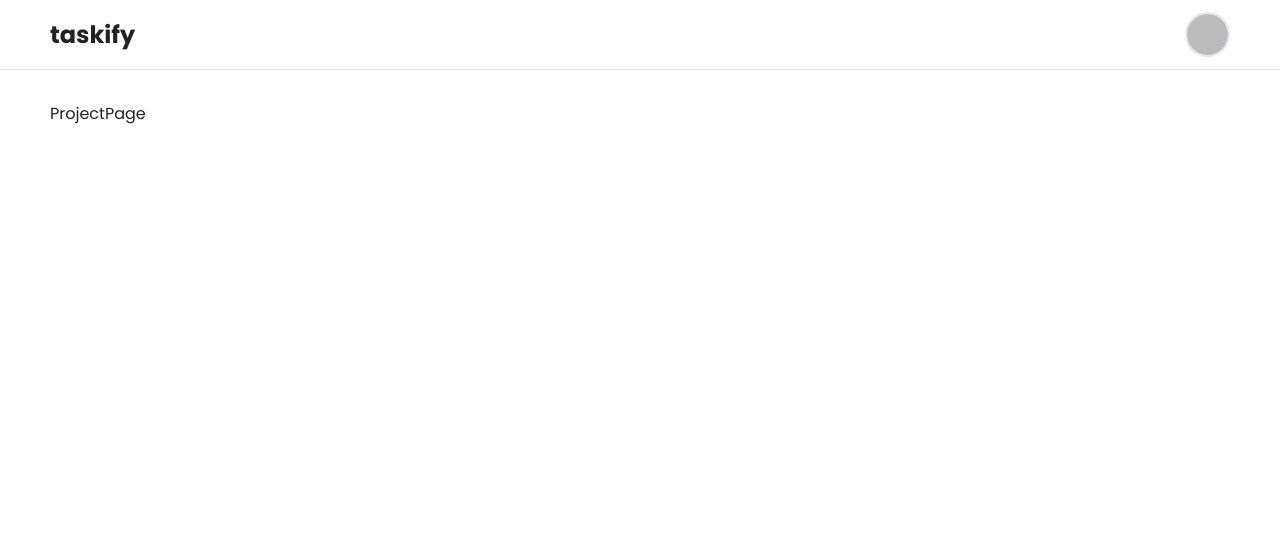
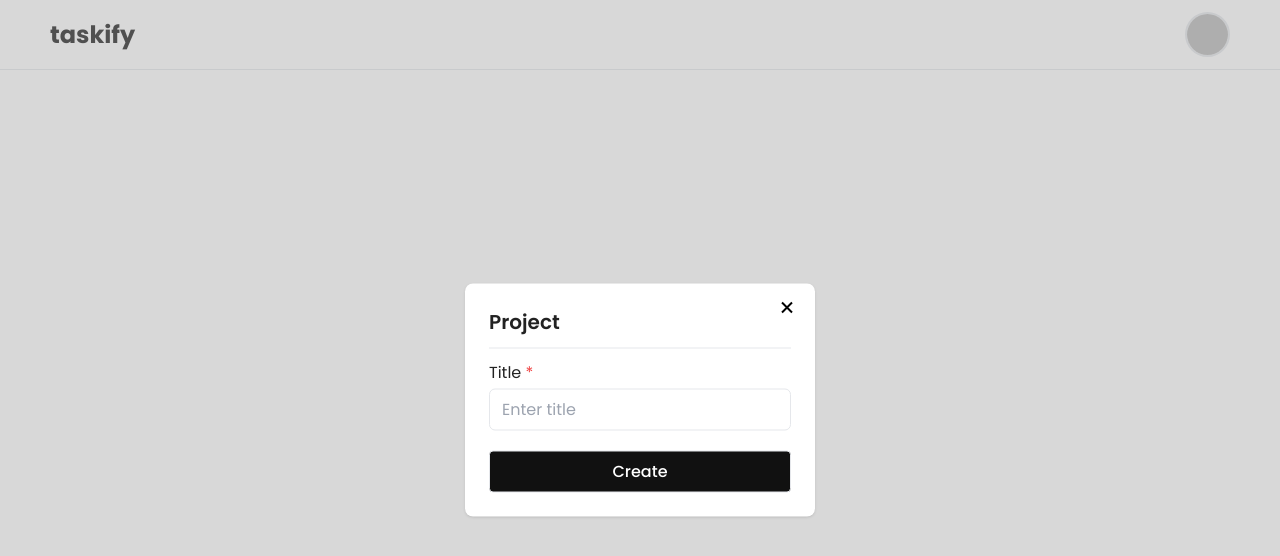
Before and after one commit to Md-Zainulabdin/Taskify, a Next.js app: page /projects/1 in a window 1280 px wide. Shown: the top 556 px of the page. Built offline with nearby package versions, Linux system fonts and the light colour scheme; no server answers; the database is empty; sample sign-in values are in the browser's storage.

Commit message:
make board form

```diff
--- a/src/app/(private_route)/projects/[slug]/page.jsx
+++ b/src/app/(private_route)/projects/[slug]/page.jsx
@@ -1,9 +1,16 @@
 "use client";
+import AddBoardForm from "@/app/components/AddBoardForm/page";
+import Modal from "@/app/components/Modal/page";
 import axios from "axios";
 import React, { useEffect, useState } from "react";
 
 const ProjectPage = ({ params }) => {
   const [project, setProject] = useState(null);
+  const [isVisible, setIsVisible] = useState(true);
+
+  const toggleForm = () => {
+    setIsVisible(false)
+  }
 
   useEffect(() => {
     const fetchProject = async () => {
@@ -14,9 +21,14 @@ const ProjectPage = ({ params }) => {
     fetchProject();
   }, [params.slug]);
 
-  console.log("projects", project);
+  // console.log("projects", project);
 
-  return <div>ProjectPage</div>;
+  return (
+    <div>
+      <Modal isVisible={isVisible} />
+      <AddBoardForm isVisible={isVisible} toggleForm={toggleForm} />
+    </div>
+  );
 };
 
 export default ProjectPage;
--- /dev/null
+++ b/src/app/api/project-board/route.js
@@ -0,0 +1,39 @@
+import prisma from "@/utils/prisma";
+import { NextResponse } from "next/server";
+
+export const POST = async (req, res) => {
+    const { status, projectId, slug } = await req.json();
+
+    if (!status || !projectId || !slug) {
+        return new NextResponse("All feilds are required!", { status: 400 })
+    }
+
+    try {
+        const maxOrderResult = await prisma.projectBoard.aggregate({
+            _max: {
+                order: true
+            },
+            where: {
+                projectId,
+            }
+        });
+
+        const nextOrder = maxOrderResult._max?.order ? maxOrderResult._max.order + 1 : 1;
+        const createdProjectBoard = await prisma.projectBoard.create({
+            data: {
+                slug,
+                status,
+                project: {
+                    connect: {
+                        id: projectId
+                    }
+                },
+                order: nextOrder,
+            }
+        });
+
+        return NextResponse.json(createdProjectBoard, {status: 201, statusText: "Project board created"})
+    } catch (error) {
+        return new NextResponse('Cannot create board', { status: 500 })
+    }
+}
--- /dev/null
+++ b/src/app/components/AddBoardForm/page.jsx
@@ -0,0 +1,70 @@
+"use client";
+import React, { useState } from "react";
+import { GrFormClose } from "react-icons/gr";
+
+const AddBoardForm = ({ isVisible, toggleForm }) => {
+  const [title, setTitle] = useState("");
+  const [isCreated, setIsCreated] = useState(false);
+
+  const handleBoardSubmit = () => {};
+
+  return (
+    <div
+      className={`absolute w-[350px] z-[55] bg-white shadow rounded-lg ${
+        isVisible
+          ? "left-1/2 top-1/2 -translate-x-1/2 -translate-y-1/2 transition-transform duration-500"
+          : "-translate-y-[600%] left-1/2 -translate-x-1/2"
+      }`}
+    >
+      <button
+        type="button"
+        className="absolute top-3 right-4"
+        onClick={() => toggleForm()}
+      >
+        <GrFormClose className="text-2xl" />
+      </button>
+
+      <div className="px-6 py-6 w-full flex flex-col gap-3">
+        <div className="title">
+          <h1 className="text-xl font-semibold">
+            Project
+          </h1>
+        </div>
+
+        <div className="border-t"></div>
+
+        <div className="w-full">
+          <form
+            className="w-full flex flex-col gap-3"
+            onSubmit={handleBoardSubmit}
+          >
+            <div className="flex flex-col gap-1">
+              <label htmlFor="title">
+                Title <span className="text-red-500">*</span>
+              </label>
+              <input
+                type="text"
+                name="title"
+                placeholder="Enter title"
+                required
+                value={title}
+                onChange={(e) => setTitle(e.target.value)}
+                className="border rounded-md px-3 py-2"
+              />
+            </div>
+
+            <button
+              type="submit"
+              disabled={isCreated}
+              className="w-full mt-2 transtion border p-2 rounded text-white bg-[#111] font-medium hover:bg-[#222] disabled:bg-[#333]"
+            >
+              {isCreated ? "Creating..." : "Create"}
+            </button>
+          </form>
+        </div>
+      </div>
+    </div>
+  );
+};
+
+export default AddBoardForm;
```
